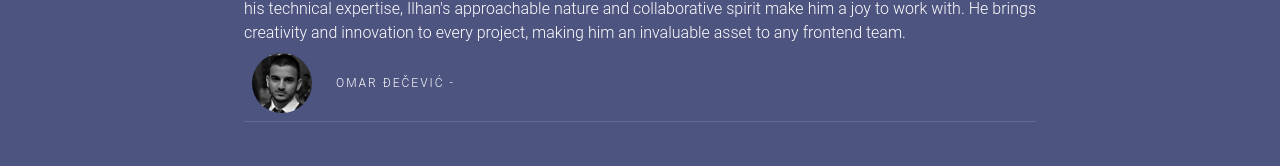
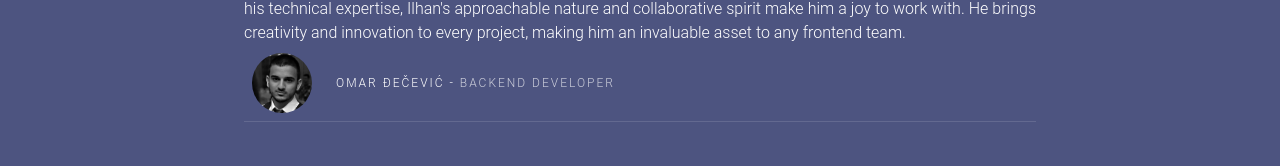
Before and after one commit to ilhankalac/portfolio-app, a Vue app: page / in a window 1280 px wide. Shown: the part 2421-2587 px from the top of the page. Built offline with nearby package versions, Linux system fonts and the light colour scheme; no server answers; the database is empty.

Commit message:
Position change to role

```diff
--- a/src/views/Recommendations.vue
+++ b/src/views/Recommendations.vue
@@ -18,7 +18,7 @@
       </v-avatar>
       <v-card-title class=" text-overline font-weight-light">
         <span> {{ recommendation.fullName }} </span> -
-        <span style="opacity: 0.7">{{ recommendation.position }}</span>
+        <span style="opacity: 0.7">{{ recommendation.role }}</span>
       </v-card-title>
     </v-card-actions>
     <v-divider />
```
